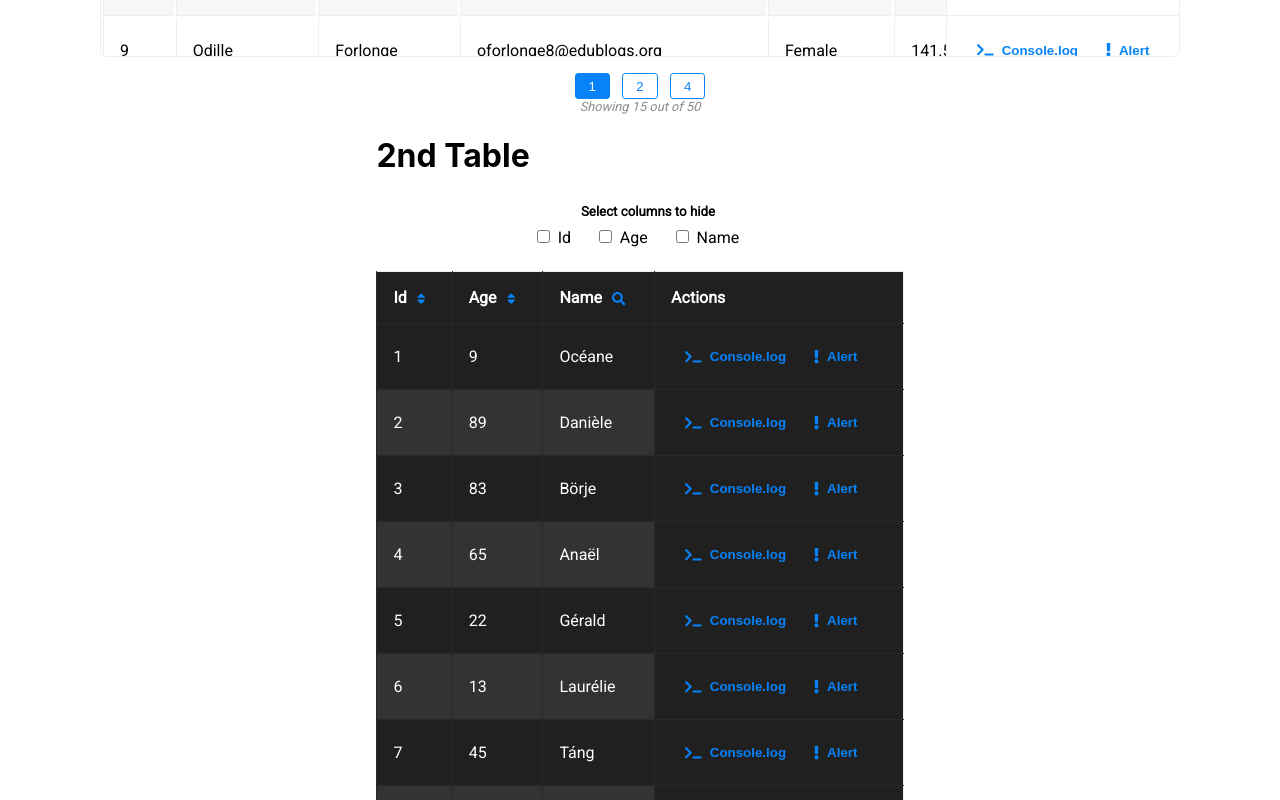
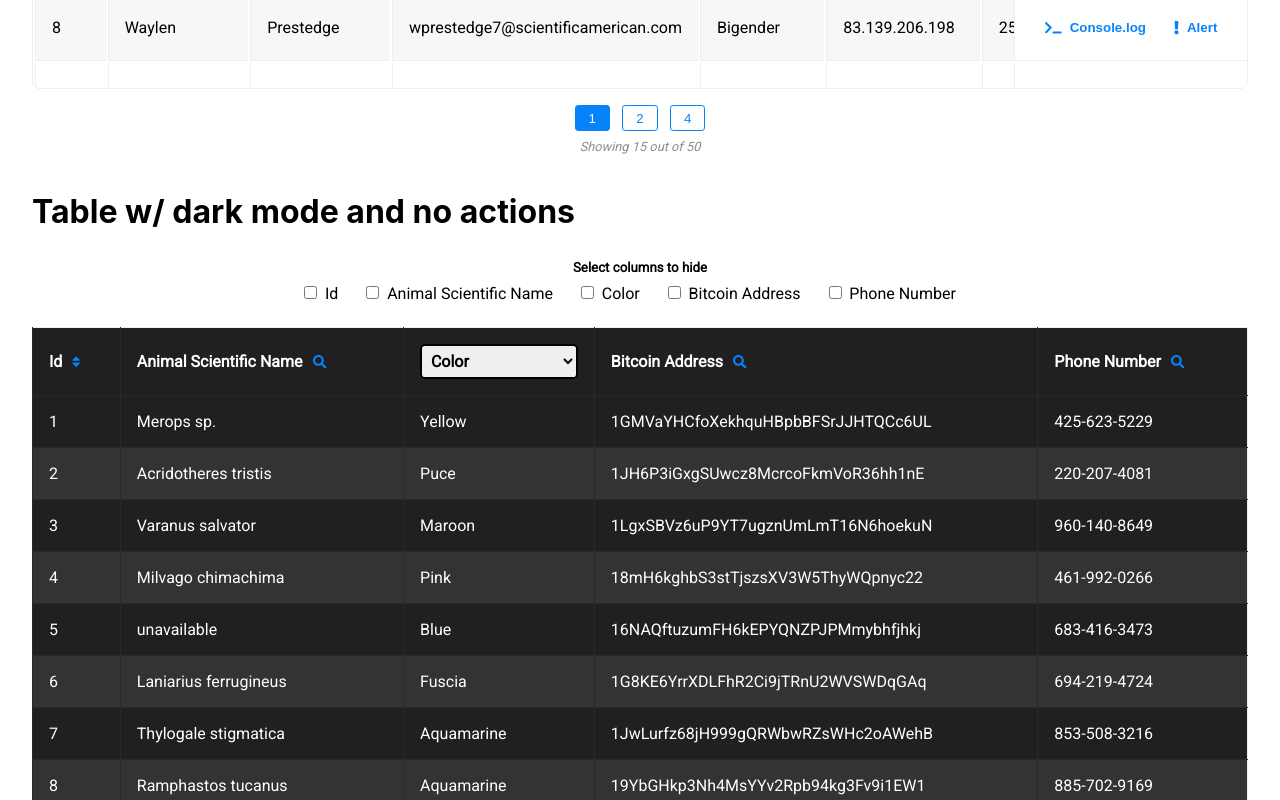
Before and after one commit to Alellujah/hajpa-task, a React (Create React App) app in the folder hajpa/: page / in a window 1280 px wide. Shown: the part 740-1540 px from the top of the page. Built offline with nearby package versions, Linux system fonts and the light colour scheme.

Commit message:
imrpove dropdown filter ux

```diff
--- a/hajpa/src/components/Table/Table.tsx
+++ b/hajpa/src/components/Table/Table.tsx
@@ -35,6 +35,7 @@ export interface TableProps<T> {
   tableActions: TableAction<T>[];
   sortByEnum?: SortByEnum;
   style?: CSSProperties;
+  className?: string;
   onSort: (key: string) => void;
   onSearch: (filteredData: Array<T>) => void;
 }
@@ -54,6 +55,7 @@ export const Table: <T>(
     mode,
     sortByEnum,
     style,
+    className,
     onSort,
     onSearch,
   } = props;
@@ -130,17 +132,17 @@ export const Table: <T>(
         >
           <FontAwesomeIcon color={"#0683f9"} icon={faSort} />
         </button>
-      ) : sortByEnum?.keys.includes(key) ? (
-        <button
-          className="table-header-icon"
-          onClick={() => {
-            setOpenDropdown({ open: true, key });
-            console.log("click open", OpenDropdown);
-          }}
-        >
-          <FontAwesomeIcon color={"#0683f9"} icon={faCaretDown} />
-        </button>
-      ) : null
+      ) : // sortByEnum?.keys.includes(key) ? (
+      //   <button
+      //     className="table-header-icon"
+      //     onClick={() => {
+      //       setOpenDropdown({ open: true, key });
+      //     }}
+      //   >
+      //     <FontAwesomeIcon color={"#0683f9"} icon={faCaretDown} />
+      //   </button>
+      // ) :
+      null
     ) : null;
   };
 
@@ -165,7 +167,29 @@ export const Table: <T>(
           (k, i) =>
             !ActiveFilters.includes(k) && (
               <th key={i}>
-                {_.startCase(String(k))} {sortBy(k, typeOfAttribute(i))}
+                {sortByEnum?.keys.includes(k) ? (
+                  <TableDropdownList
+                    key={k}
+                    defaultValue={k}
+                    list={_.uniqBy(OriginalData, k).map((v: any) => v[k])}
+                    onBlurOut={() => {
+                      setOpenDropdown({
+                        key: "",
+                        open: false,
+                      });
+                      setSearchText("");
+                    }}
+                    onPickValue={(string) => {
+                      setSearchText(string);
+                      onSearch(filterData(OriginalData, k, string, true));
+                      setPageNumber(1);
+                      setShowRecordsFrom(0);
+                    }}
+                  />
+                ) : (
+                  _.startCase(String(k))
+                )}{" "}
+                {sortBy(k, typeOfAttribute(i))}
                 {OpenSearch && OpenSearch.key === k && (
                   <TableSearch
                     key={k}
@@ -190,6 +214,7 @@ export const Table: <T>(
                 {OpenDropdown && OpenDropdown.key === k && (
                   <TableDropdownList
                     key={k}
+                    defaultValue={k}
                     list={_.uniqBy(OriginalData, k).map(
                       (v: any) => v[OpenDropdown.key]
                     )}
@@ -261,7 +286,11 @@ export const Table: <T>(
   return (
     <>
       {OriginalData.length > 0 ? (
-        <div className="container" style={style} ref={containerRef}>
+        <div
+          className={`container ${className}`}
+          style={style}
+          ref={containerRef}
+        >
           <TableFilter
             ObjectKeys={objectKeys}
             ActiveFilters={ActiveFilters}
--- a/hajpa/src/components/TableDropdownList/TableDropdownList.css
+++ b/hajpa/src/components/TableDropdownList/TableDropdownList.css
@@ -1,17 +1,22 @@
-.table-search {
-  position: absolute;
+.table-search-dropdown {
   width: 100%;
-  top: 3rem;
-  left: 0;
   z-index: 1;
   padding: 0.3rem;
   border-radius: 0.3rem;
   border: 1px solid #eee;
-  box-shadow: 0px 0px 4px rgb(0 0 0 / 10%);
+  /* box-shadow: 0px 0px 4px rgb(0 0 0 / 10%); */
 }
-.table-search:focus,
-.table-search:focus-visible {
+.table-search-dropdown:focus,
+.table-search-dropdown:focus-visible {
   border: 2px solid rgb(0, 0, 0);
   outline: 0;
   transition: all ease 0.2s;
 }
+select#selectDropdown {
+  font-family: "Roboto";
+  font-size: 1rem;
+  font-weight: bold;
+  text-overflow: ellipsis;
+  white-space: nowrap;
+  display: inline-block;
+}
--- a/hajpa/src/components/TableDropdownList/TableDropdownList.tsx
+++ b/hajpa/src/components/TableDropdownList/TableDropdownList.tsx
@@ -1,18 +1,20 @@
+import _ from "lodash";
 import React from "react";
 import "./TableDropdownList.css";
 
 export interface TableDropdownListProps {
+  defaultValue: string;
   list: string[];
   onPickValue: (text: string) => void;
   onBlurOut: () => void;
 }
 
 export const TableDropdownList: React.FC<TableDropdownListProps> = ({
+  defaultValue,
   list,
   onPickValue,
   onBlurOut,
 }) => {
-  console.log("list", list);
   const options = list.map((s, i) => (
     <option key={i} value={s}>
       {s}
@@ -22,17 +24,18 @@ export const TableDropdownList: React.FC<TableDropdownListProps> = ({
   return (
     <>
       <select
+        id="selectDropdown"
         key={"select"}
         autoFocus={true}
         placeholder="Select"
         onBlur={() => onBlurOut()}
-        className="table-search"
+        className="table-search-dropdown"
         onChange={
           (e) => onPickValue(e.target.value) //debounce
         }
       >
-        <option disabled selected defaultValue={""}>
-          Select
+        <option disabled selected defaultValue={defaultValue}>
+          {_.startCase(defaultValue)}
         </option>
         {options}
       </select>
--- a/hajpa/src/components/TableFilter/TableFilter.tsx
+++ b/hajpa/src/components/TableFilter/TableFilter.tsx
@@ -14,11 +14,10 @@ export const TableFilter: React.FC<TableFilterProps> = ({
   setNewFilters,
 }) => {
   const filters = ObjectKeys.map((h, i) => (
-    <>
+    <React.Fragment key={`${h} ${i}  ${new Date().getTime()}`}>
       <input
         type="checkbox"
         name={h}
-        key={h + i}
         // fixed checked
         onChange={() => {
           setNewFilters(
@@ -29,7 +28,7 @@ export const TableFilter: React.FC<TableFilterProps> = ({
         }}
       />
       <label htmlFor={h}>{_.startCase(h)}</label>
-    </>
+    </React.Fragment>
   ));
   return (
     <div className="table-filter">
--- a/hajpa/src/components/TablePagination/TablePagination.tsx
+++ b/hajpa/src/components/TablePagination/TablePagination.tsx
@@ -23,7 +23,7 @@ export const TablePagination: React.FC<TablePaginationProps> = ({
     const btn = (
       <button
         className={actualPage === index + 1 ? "active" : undefined}
-        key={`footer ${index}`}
+        key={`pag ${dataSize} ${index} ${new Date().getTime()}`}
         onClick={() => {
           newPage(index + 1);
           showRecordsFrom(index * resultsPerPage);
@@ -34,7 +34,6 @@ export const TablePagination: React.FC<TablePaginationProps> = ({
     );
     if (index === 0) {
       //first page
-
       elements.push(btn);
     } else if (index === numberOfPages - 1) {
       //last page
@@ -60,21 +59,10 @@ export const TablePagination: React.FC<TablePaginationProps> = ({
         : elements.push(btn, span);
     }
   }
-  //   else if(index === actualPage + 2 )
-  //   index === actualPage - 1 && index !== 0 && elements.push(btn);
-  //   index === actualPage && elements.push(btn);
-  //   // index === actualPage + 1 && index !== numberOfPages && elements.push(btn);
-  //   index === numberOfPages - 1 &&
-  //     actualPage !== numberOfPages - 1 &&
-  //     elements.push(btn);
-  // }
-  //initial page - 0
-  //actual page - 1 previous
-  //actual page
-  //actual page + 1 next
-  //last page - numberOfPages
 
   return numberOfPages === 1 ? null : (
-    <span className={"pagination"}>{elements}</span>
+    <span key={"pag"} className={"pagination"}>
+      {elements}
+    </span>
   );
 };
--- a/hajpa/src/features/DummyFeature.css
+++ b/hajpa/src/features/DummyFeature.css
@@ -1,4 +1,4 @@
-.main-container {
+/* .main-container {
   display: flex;
   justify-content: center;
   flex-direction: column;
@@ -6,4 +6,7 @@
 .main-container div {
   margin: auto;
   max-width: 1080px;
+} */
+.main-container {
+  padding: 2rem;
 }
--- a/hajpa/src/features/DummyFeature.tsx
+++ b/hajpa/src/features/DummyFeature.tsx
@@ -126,7 +126,7 @@ export const DummyFeature: React.FC<{}> = ({ ...props }) => {
   return (
     <div className="main-container">
       <div>
-        <h1>1st Table</h1>
+        <h1>Table w/ light mode and actions</h1>
         <Table<DummyData2I>
           onSearch={onSearchDummyData}
           onSort={onSortDummyData}
@@ -138,25 +138,14 @@ export const DummyFeature: React.FC<{}> = ({ ...props }) => {
         />
       </div>
       <div>
-        <h1>2nd Table</h1>
-        <Table<Person>
-          onSearch={onSearchPerson}
-          onSort={onSortPersonData}
-          data={Persons}
-          resultsPerPage={15}
-          tableActions={tableActionsPersonData}
-          mode={"dark"}
-        />
-      </div>
-      <div>
-        <h1>3rd Table</h1>
+        <h1>Table w/ dark mode and no actions</h1>
         <Table<IDummyAnimal>
           onSearch={onSearchAnimal}
           onSort={onSortAnimalData}
           data={DummyAnimal}
           resultsPerPage={15}
           tableActions={[]}
-          mode={"light"}
+          mode={"dark"}
           sortByEnum={{ keys: ["color"] }}
         />
       </div>
```
